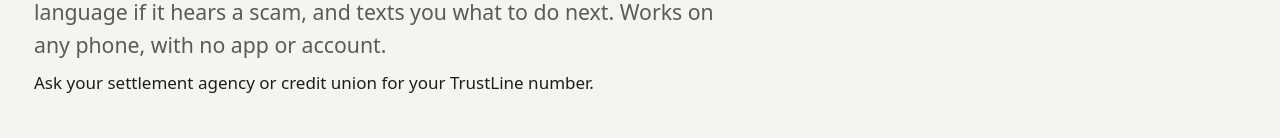
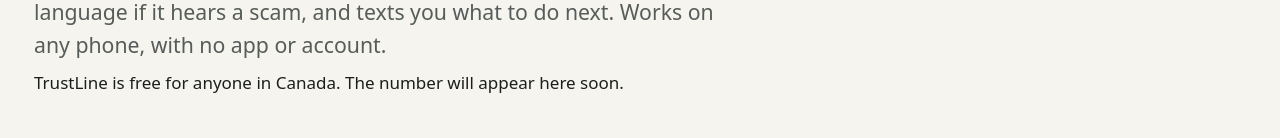
Before and after one commit to StormHacks-BlackBay/trustline, a React (Vite) app: page / in a window 1280 px wide. Shown: the part 191-329 px from the top of the page. Built offline with nearby package versions, Linux system fonts and the light colour scheme; no server answers; a web font is replaced by a local one.

Commit message:
fix(home): don't imply you need an organization to get the TrustLine number

```diff
--- a/src/features/home/HomePage.tsx
+++ b/src/features/home/HomePage.tsx
@@ -61,7 +61,7 @@
             </ButtonLink>
           </div>
         ) : (
-          <p>Ask your settlement agency or credit union for your TrustLine number.</p>
+          <p>TrustLine is free for anyone in Canada. The number will appear here soon.</p>
         )}
       </header>
 
```
